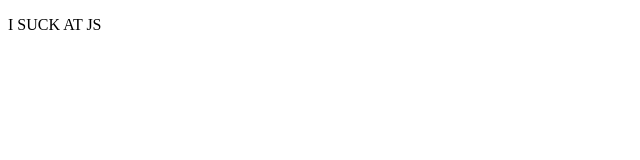
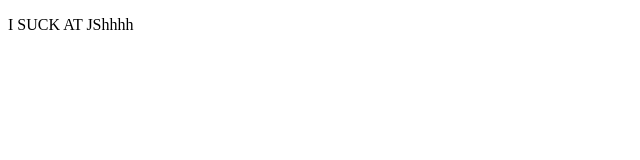
Before and after one commit to ShabanK/learning-nodejs, a website: page static/index.html in a window 1280 px wide. Shown: the full height of the page, 0-640 px from the left. Drawn offline with Linux system fonts and the light colour scheme.

```diff
--- a/static/index.html
+++ b/static/index.html
@@ -6,6 +6,6 @@
     <title>Document</title>
   </head>
   <body>
-    <p>I SUCK AT JS</p>
+    <p>I SUCK AT JShhhh</p>
   </body>
 </html>
```
Also changed, not shown: 1 other file.
